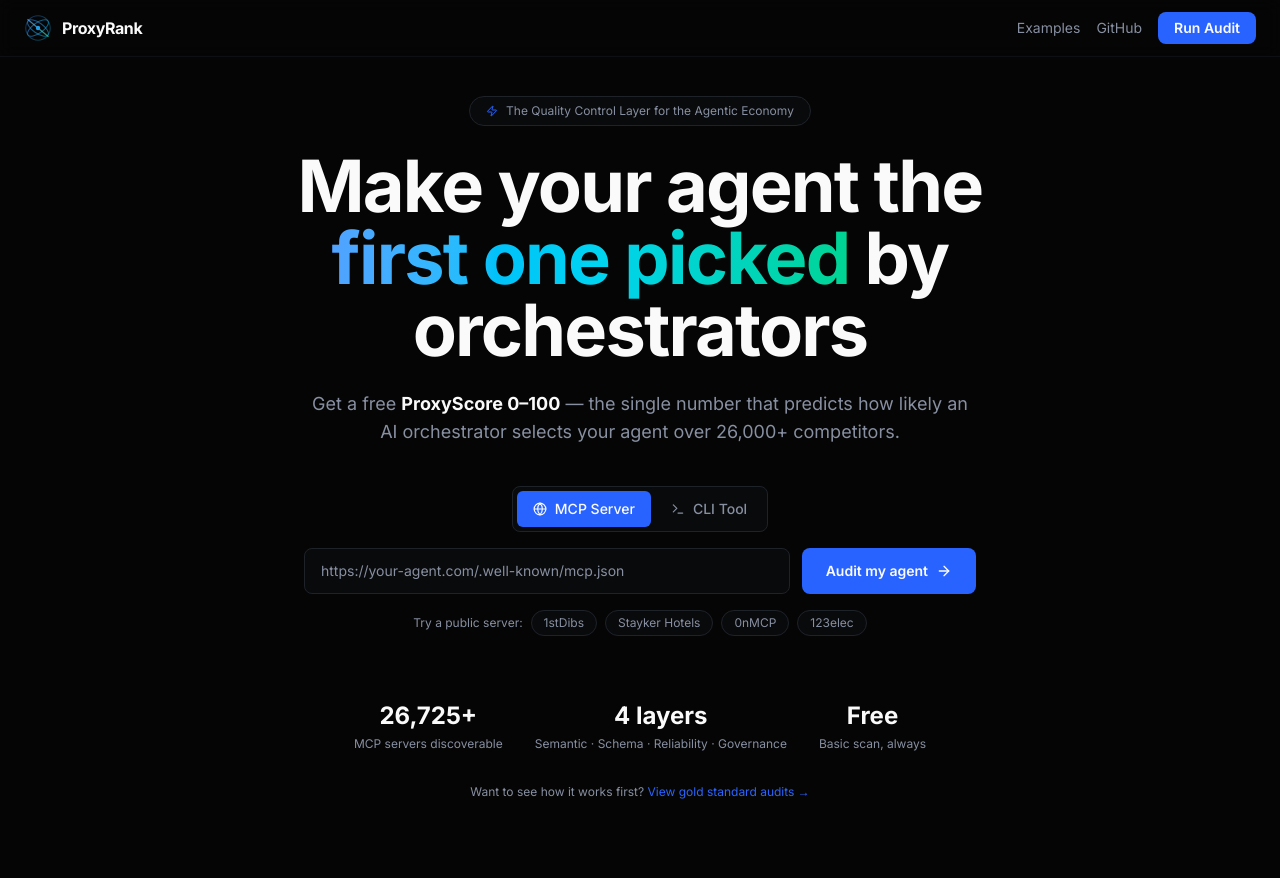
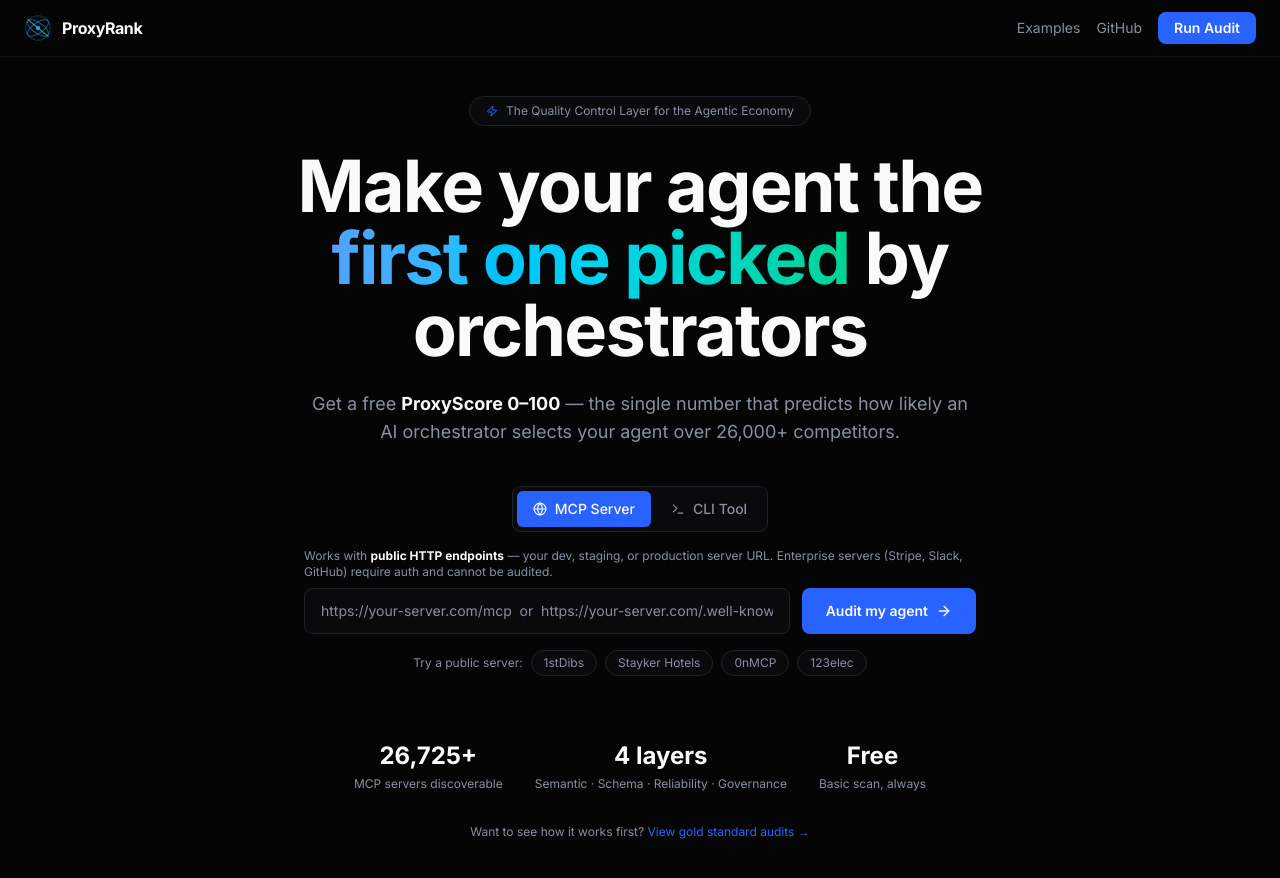
Before and after one commit to SitePulsar/ProxyRank, a Next.js app: page / in a window 1280 px wide. Shown: the top 878 px of the page. Built offline with nearby package versions, Linux system fonts and the light colour scheme; no server answers.

Commit message:
Add public endpoint explainer above MCP URL input

```diff
--- a/src/components/Hero.tsx
+++ b/src/components/Hero.tsx
@@ -190,12 +190,16 @@
         noValidate
       >
         {mode === "mcp" ? (
-          <div className="flex flex-col gap-3 sm:flex-row">
+          <div className="flex flex-col gap-2">
+            <p className="text-xs text-muted-foreground text-left">
+              Works with <strong className="text-foreground">public HTTP endpoints</strong> — your dev, staging, or production server URL. Enterprise servers (Stripe, Slack, GitHub) require auth and cannot be audited.
+            </p>
+            <div className="flex flex-col gap-3 sm:flex-row">
             <input
               type="url"
               value={url}
               onChange={(e) => { setUrl(e.target.value); clearError(); }}
-              placeholder="https://your-agent.com/.well-known/mcp.json"
+              placeholder="https://your-server.com/mcp  or  https://your-server.com/.well-known/mcp.json"
               disabled={isLoading}
               className="flex-1 rounded-lg border border-border bg-card px-4 py-3 text-sm text-foreground placeholder:text-muted-foreground focus:outline-none focus:ring-2 focus:ring-primary disabled:opacity-50"
               aria-label="MCP server URL"
@@ -207,6 +211,7 @@
             >
               {isLoading ? <><Loader2 className="h-4 w-4 animate-spin" />Auditing…</> : <>Audit my agent<ArrowRight className="h-4 w-4" /></>}
             </button>
+            </div>
           </div>
         ) : (
           <div className="space-y-3 text-left">
```
